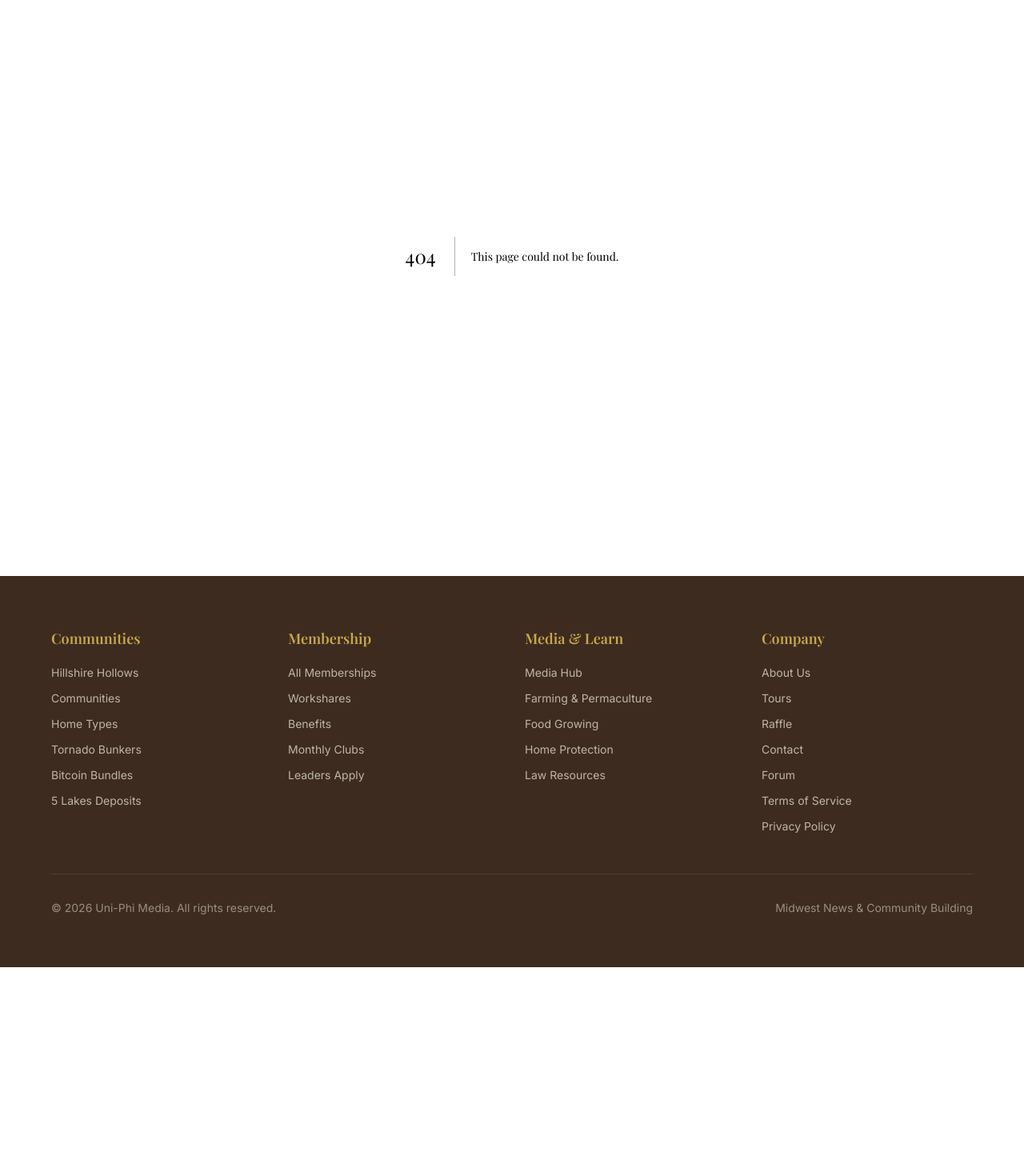
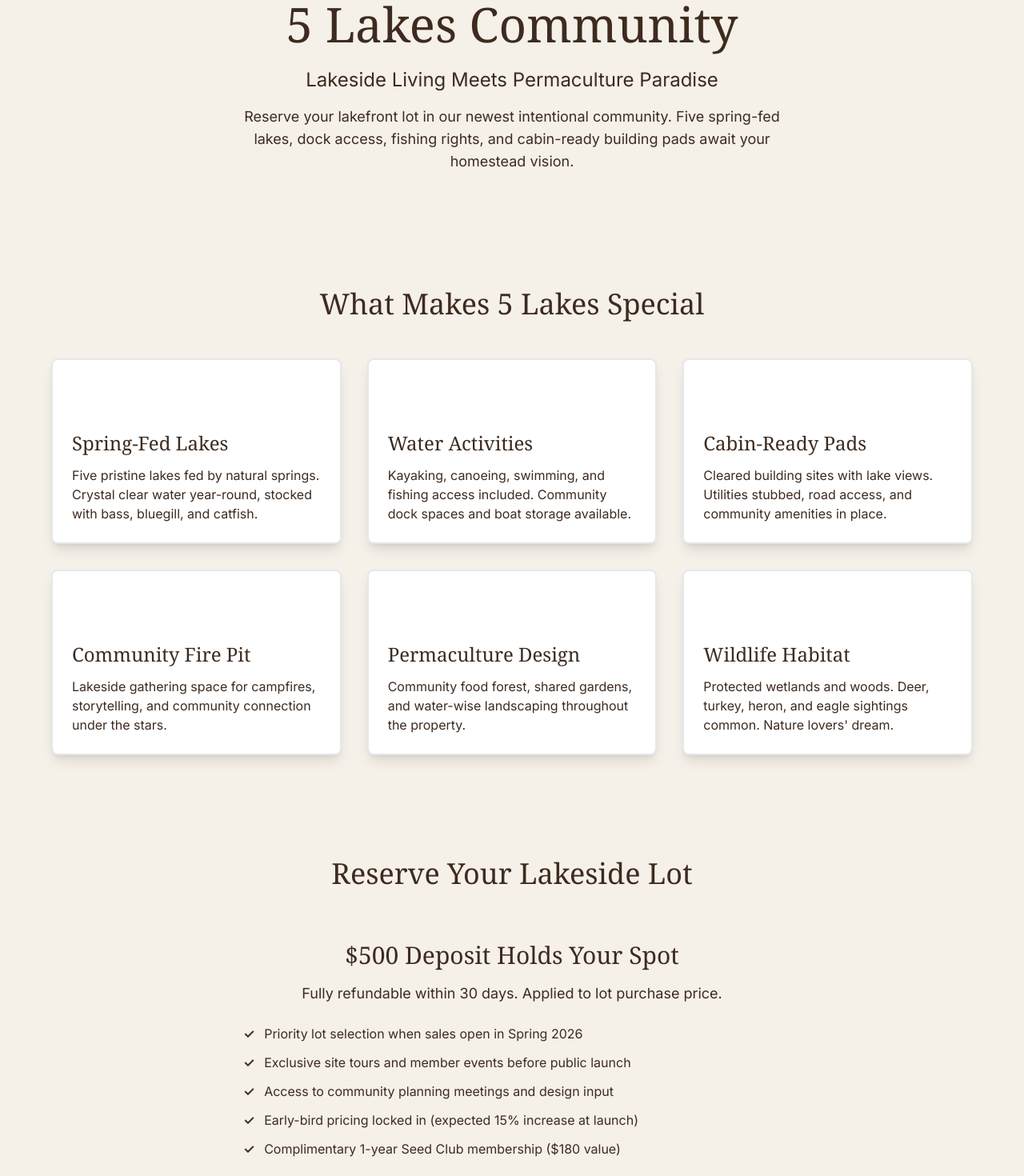
Before and after one commit to dutchiono/uniphimedia, a Next.js app: page /5-lakes in a window 1280 px wide. Before the commit this address had no page. Shown: the part 140-1610 px from the top of the page at 80% size. Before the commit the page ends 1349 px from the top, so only its background shows below. Built offline with nearby package versions, Linux system fonts and the light colour scheme.

Commit message:
feat: add 5 Lakes deposits page

```diff
--- /dev/null
+++ b/src/app/5-lakes/page.tsx
@@ -0,0 +1,179 @@
+export default function FiveLakesPage() {
+  return (
+    <div className="min-h-screen bg-cream">
+      {/* Hero Section */}
+      <section className="bg-forest text-cream py-20 px-6">
+        <div className="max-w-4xl mx-auto text-center">
+          <h1 className="font-serif text-5xl md:text-6xl mb-6">5 Lakes Community</h1>
+          <p className="text-xl md:text-2xl mb-4 text-gold">
+            Lakeside Living Meets Permaculture Paradise
+          </p>
+          <p className="text-lg max-w-2xl mx-auto">
+            Reserve your lakefront lot in our newest intentional community. Five spring-fed lakes,
+            dock access, fishing rights, and cabin-ready building pads await your homestead vision.
+          </p>
+        </div>
+      </section>
+
+      {/* Property Features */}
+      <section className="py-16 px-6">
+        <div className="max-w-6xl mx-auto">
+          <h2 className="font-serif text-4xl text-forest mb-12 text-center">What Makes 5 Lakes Special</h2>
+          <div className="grid md:grid-cols-3 gap-8">
+            <div className="bg-white p-6 rounded-lg shadow-lg border-2 border-bark">
+              <div className="bg-gold w-12 h-12 rounded-full mb-4"></div>
+              <h3 className="font-serif text-2xl text-forest mb-3">Spring-Fed Lakes</h3>
+              <p className="text-bark">
+                Five pristine lakes fed by natural springs. Crystal clear water year-round,
+                stocked with bass, bluegill, and catfish.
+              </p>
+            </div>
+            <div className="bg-white p-6 rounded-lg shadow-lg border-2 border-bark">
+              <div className="bg-gold w-12 h-12 rounded-full mb-4"></div>
+              <h3 className="font-serif text-2xl text-forest mb-3">Water Activities</h3>
+              <p className="text-bark">
+                Kayaking, canoeing, swimming, and fishing access included. Community dock spaces
+                and boat storage available.
+              </p>
+            </div>
+            <div className="bg-white p-6 rounded-lg shadow-lg border-2 border-bark">
+              <div className="bg-gold w-12 h-12 rounded-full mb-4"></div>
+              <h3 className="font-serif text-2xl text-forest mb-3">Cabin-Ready Pads</h3>
+              <p className="text-bark">
+                Cleared building sites with lake views. Utilities stubbed, road access, and
+                community amenities in place.
+              </p>
+            </div>
+            <div className="bg-white p-6 rounded-lg shadow-lg border-2 border-bark">
+              <div className="bg-gold w-12 h-12 rounded-full mb-4"></div>
+              <h3 className="font-serif text-2xl text-forest mb-3">Community Fire Pit</h3>
+              <p className="text-bark">
+                Lakeside gathering space for campfires, storytelling, and community connection
+                under the stars.
+              </p>
+            </div>
+            <div className="bg-white p-6 rounded-lg shadow-lg border-2 border-bark">
+              <div className="bg-gold w-12 h-12 rounded-full mb-4"></div>
+              <h3 className="font-serif text-2xl text-forest mb-3">Permaculture Design</h3>
+              <p className="text-bark">
+                Community food forest, shared gardens, and water-wise landscaping throughout
+                the property.
+              </p>
+            </div>
+            <div className="bg-white p-6 rounded-lg shadow-lg border-2 border-bark">
+              <div className="bg-gold w-12 h-12 rounded-full mb-4"></div>
+              <h3 className="font-serif text-2xl text-forest mb-3">Wildlife Habitat</h3>
+              <p className="text-bark">
+                Protected wetlands and woods. Deer, turkey, heron, and eagle sightings common.
+                Nature lovers' dream.
+              </p>
+            </div>
+          </div>
+        </div>
+      </section>
+
+      {/* Deposit Information */}
+      <section className="bg-bark text-cream py-16 px-6">
+        <div className="max-w-4xl mx-auto">
+          <h2 className="font-serif text-4xl mb-8 text-center">Reserve Your Lakeside Lot</h2>
+          <div className="bg-gold text-forest p-8 rounded-lg mb-8">
+            <h3 className="font-serif text-3xl mb-4 text-center">$500 Deposit Holds Your Spot</h3>
+            <p className="text-lg text-center mb-6">
+              Fully refundable within 30 days. Applied to lot purchase price.
+            </p>
+            <ul className="space-y-3 max-w-2xl mx-auto">
+              <li className="flex items-start">
+                <span className="mr-3 font-bold">✓</span>
+                <span>Priority lot selection when sales open in Spring 2026</span>
+              </li>
+              <li className="flex items-start">
+                <span className="mr-3 font-bold">✓</span>
+                <span>Exclusive site tours and member events before public launch</span>
+              </li>
+              <li className="flex items-start">
+                <span className="mr-3 font-bold">✓</span>
+                <span>Access to community planning meetings and design input</span>
+              </li>
+              <li className="flex items-start">
+                <span className="mr-3 font-bold">✓</span>
+                <span>Early-bird pricing locked in (expected 15% increase at launch)</span>
+              </li>
+              <li className="flex items-start">
+                <span className="mr-3 font-bold">✓</span>
+                <span>Complimentary 1-year Seed Club membership ($180 value)</span>
+              </li>
+            </ul>
+          </div>
+          <div className="text-center">
+            <a
+              href="/contact"
+              className="inline-block bg-gold text-forest py-4 px-10 rounded-lg font-bold text-lg hover:bg-cream transition-colors"
+            >
+              Reserve Your Lot Today
+            </a>
+          </div>
+        </div>
+      </section>
+
+      {/* FAQ Section */}
+      <section className="py-16 px-6">
+        <div className="max-w-4xl mx-auto">
+          <h2 className="font-serif text-4xl text-forest mb-12 text-center">Frequently Asked Questions</h2>
+          <div className="space-y-6">
+            <div className="bg-white p-6 rounded-lg border-2 border-bark">
+              <h3 className="font-serif text-xl text-forest mb-2">What are the lot sizes and prices?</h3>
+              <p className="text-bark">
+                Lots range from 1-5 acres. Pricing starts at $25,000 for a 1-acre lakefront lot,
+                up to $65,000 for premium 5-acre parcels with private dock access.
+              </p>
+            </div>
+            <div className="bg-white p-6 rounded-lg border-2 border-bark">
+              <h3 className="font-serif text-xl text-forest mb-2">Can I fish and swim in the lakes?</h3>
+              <p className="text-bark">
+                Yes! All lot owners have full recreational access to all five lakes. Catch-and-release
+                fishing encouraged; keep limits apply for food fish. Swimming areas designated.
+              </p>
+            </div>
+            <div className="bg-white p-6 rounded-lg border-2 border-bark">
+              <h3 className="font-serif text-xl text-forest mb-2">Are utilities available?</h3>
+              <p className="text-bark">
+                Electric and water hookups available at each lot. Many members choose solar + well systems.
+                Septic systems required; we can connect you with local installers.
+              </p>
+            </div>
+            <div className="bg-white p-6 rounded-lg border-2 border-bark">
+              <h3 className="font-serif text-xl text-forest mb-2">What are the community rules?</h3>
+              <p className="text-bark">
+                Permaculture principles encouraged. No HOA, but voluntary stewardship guidelines cover
+                noise, guest policies, and shared space care. Full rules provided with deposit.
+              </p>
+            </div>
+            <div className="bg-white p-6 rounded-lg border-2 border-bark">
+              <h3 className="font-serif text-xl text-forest mb-2">Is the deposit refundable?</h3>
+              <p className="text-bark">
+                Yes, 100% refundable within 30 days of deposit. After 30 days, deposit is non-refundable
+                but fully applied to your lot purchase.
+              </p>
+            </div>
+          </div>
+        </div>
+      </section>
+
+      {/* Final CTA */}
+      <section className="bg-forest text-cream py-16 px-6">
+        <div className="max-w-3xl mx-auto text-center">
+          <h2 className="font-serif text-4xl mb-6">Start Your Lakeside Homestead Journey</h2>
+          <p className="text-lg mb-8">
+            Limited lots available. Deposit holders get first access when sales open this spring.
+          </p>
+          <a
+            href="/contact"
+            className="inline-block bg-gold text-forest py-4 px-10 rounded-lg font-bold text-lg hover:bg-cream transition-colors"
+          >
+            Contact Us to Learn More
+          </a>
+        </div>
+      </section>
+    </div>
+  );
+}
```
